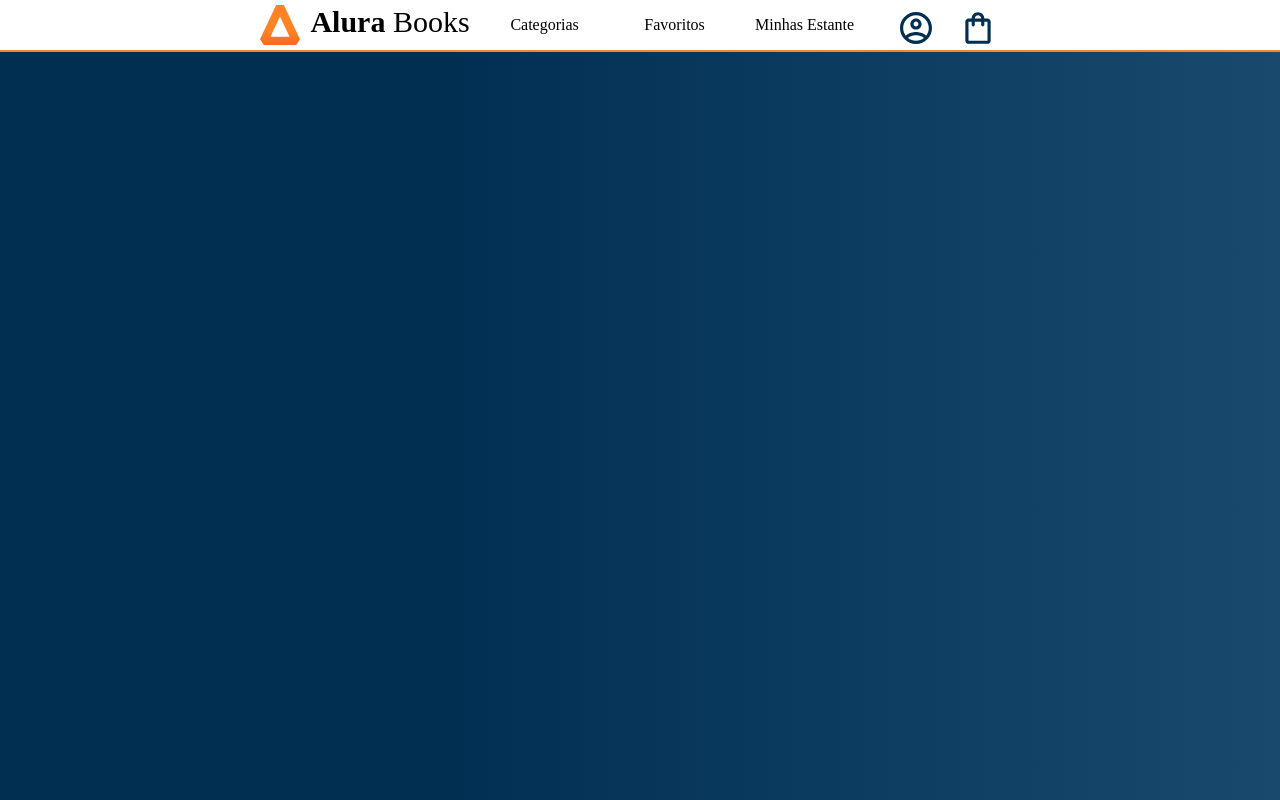
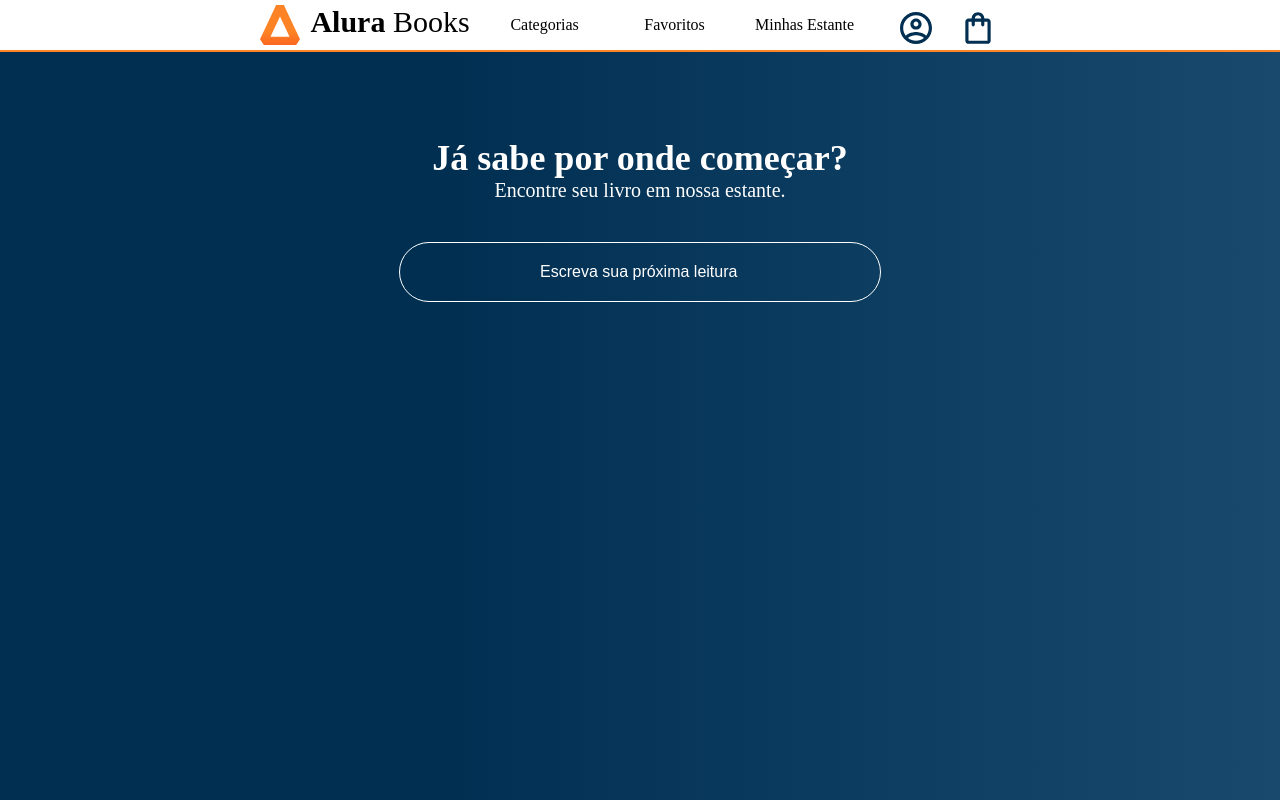
Before and after one commit to giovannirp/fullstack-react-node, a React (Vite) app: page / in a window 1280 px wide. Built offline with nearby package versions, Linux system fonts and the light colour scheme.

Commit message:
feat: adicionando Componentes novos Input e de pesquisa

```diff
--- a/src/App.jsx
+++ b/src/App.jsx
@@ -1,5 +1,6 @@
 import Header from "./Components/Header";
 import styled from "styled-components";
+import Pesquisa from "./Components/Pesquisa";
 
 const AppContainer = styled.div`
   width: 100vw;
@@ -16,6 +17,7 @@
     <>
       <AppContainer>
         <Header />
+        <Pesquisa />
       </AppContainer>
     </>
   );
--- /dev/null
+++ b/src/Components/Input/index.jsx
@@ -0,0 +1,20 @@
+import styled from "styled-components";
+
+const Input = styled.input`
+  border: 1px solid #fff;
+  background: transparent;
+  border: 1px solid #fff;
+  padding: 20px 140px;
+  border-radius: 50px;
+  width: 200px;
+  color: #fff;
+  font-size: 16px;
+  margin-bottom: 10px;
+
+  &::placeholder {
+    color: #fff;
+    font-size: 16px;
+  }
+`;
+
+export default Input;
--- /dev/null
+++ b/src/Components/Pesquisa/index.jsx
@@ -0,0 +1,34 @@
+import styled from "styled-components";
+import Input from "../Input";
+
+const PesquisaContainer = styled.section`
+    background-image: linear-gradient(90deg, #002F52 35%, #326589 165%);
+    color: #FFF;
+    text-align: center;
+    padding: 85px 0;
+    height: 270px;
+    width: 100%;
+`;
+
+const Titulo = styled.h2`
+    color: #FFF;
+    font-size: 36px;
+    text-align: center;
+    width: 100%;
+`;
+
+const SubTitulo = styled.h3`
+    font-size: 20px;
+    font-weight: 500;
+    margin-bottom: 40px;
+`;
+
+export default function Pesquisa() {
+  return (
+    <PesquisaContainer>
+      <Titulo>Já sabe por onde começar?</Titulo>
+      <SubTitulo>Encontre seu livro em nossa estante.</SubTitulo>
+      <Input type="text" placeholder="Escreva sua próxima leitura" />
+    </PesquisaContainer>
+  )
+}
```
